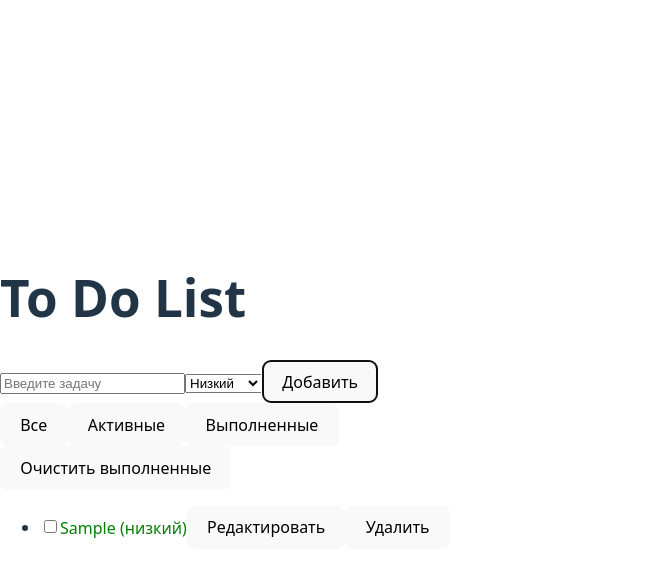
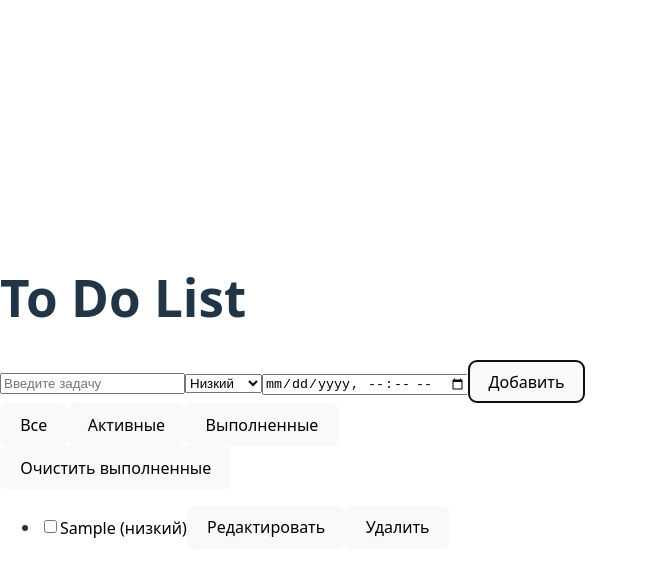
Before and after one commit to glovas96/to-do-list, a React (Vite) app: page / in a window 1280 px wide. Both pictures are taken after typing "Sample" into the empty fields and a click on the button "Добавить". Shown: the top 576 px of the page, without its empty margins (0-648 px from the left). Built offline with nearby package versions, Linux system fonts and the light colour scheme.

Commit message:
Add deadlines with expired task highlighting

```diff
--- a/src/App.jsx
+++ b/src/App.jsx
@@ -1,25 +1,35 @@
 import { useState } from "react";
 
 function App() {
-  // state tasks
+  // tasks state
   const [tasks, setTasks] = useState([]);
-  // state input
+  // input state
   const [input, setInput] = useState("");
-  // state filter
+  // filter state
   const [filter, setFilter] = useState("all");
-
   // editing state
   const [editingId, setEditingId] = useState(null);
   const [editingText, setEditingText] = useState("");
-
-  // state priority input (for new task)
+  // priority input state (for new task)
   const [priorityInput, setPriorityInput] = useState("низкий");
+  // deadline input state
+  const [deadlineInput, setDeadlineInput] = useState("");
 
   // add task
   const addTask = () => {
     if (input.trim() === "") return; // skip empty input
-    setTasks([...tasks, { id: Date.now(), text: input, completed: false, priority: priorityInput }]);
+    setTasks([
+      ...tasks,
+      {
+        id: Date.now(),
+        text: input,
+        completed: false,
+        priority: priorityInput,
+        deadline: deadlineInput // add deadline to task
+      }
+    ]);
     setInput(""); // clear input
+    setDeadlineInput(""); // reset deadline input after adding
   };
 
   // toggle task status
@@ -65,22 +75,39 @@ function App() {
     return true;
   });
 
+  // function to check if deadline is expired
+  const isExpired = (deadline) => {
+    if (!deadline) return false; // no deadline means not expired
+    return new Date(deadline) < new Date();
+  };
+
   return (
     <div>
       {/* app title */}
       <h1>To Do List</h1>
 
-      {/* input field + priority selector + add button */}
+      {/* input task field */}
       <input
         value={input}
         onChange={(e) => setInput(e.target.value)}
         placeholder="Введите задачу"
       />
+
+      {/* task priority */}
       <select value={priorityInput} onChange={(e) => setPriorityInput(e.target.value)}>
         <option value="низкий">Низкий</option>
         <option value="средний">Средний</option>
         <option value="высокий">Высокий</option>
       </select>
+
+      {/* deadline input field */}
+      <input
+        type="datetime-local"
+        value={deadlineInput}
+        onChange={(e) => setDeadlineInput(e.target.value)}
+      />
+
+      {/* add task button */}
       <button onClick={addTask}>Добавить</button>
 
       {/* filter buttons */}
@@ -99,6 +126,7 @@ function App() {
       <ul>
         {filteredTasks.map((task) => (
           <li key={task.id}>
+
             {/* checkbox to toggle completion */}
             <input
               type="checkbox"
@@ -114,6 +142,7 @@ function App() {
                   value={editingText}
                   onChange={(e) => setEditingText(e.target.value)}
                 />
+
                 {/* priority selector for editing */}
                 <select
                   value={task.priority}
@@ -136,12 +165,21 @@ function App() {
                 {/* task text with style based on priority */}
                 <span style={{
                   textDecoration: task.completed ? "line-through" : "none",
-                  color:
-                    task.priority === "низкий" ? "green"
-                      : task.priority === "средний" ? "orange"
-                        : "red"
+                  color: isExpired(task.deadline) // expired tasks are red
+                    ? "red"
+                    : task.priority === "средний"
+                      ? "yellow"
+                      : task.priority === "высокий"
+                        ? "orange"
+                        : "black"
                 }}>
+                  {/* show task */}
                   {task.text} ({task.priority})
+
+                   {/* show deadline if exists */}
+                   {task.deadline && (
+                    <> — deadline: {new Date(task.deadline).toLocaleString()}</>
+                  )}
                 </span>
                 <button onClick={() => startEdit(task)}>Редактировать</button>
               </>
```
